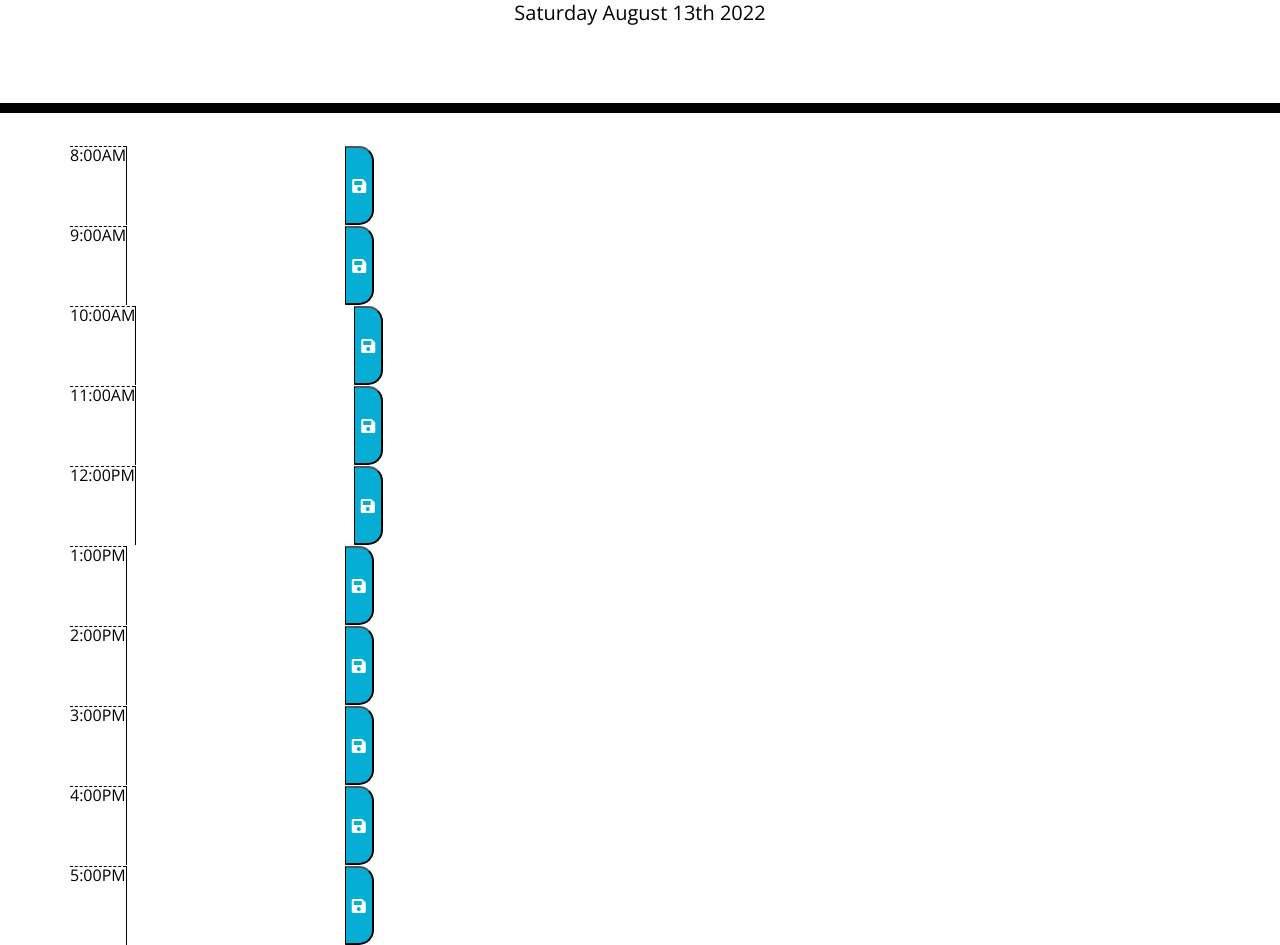
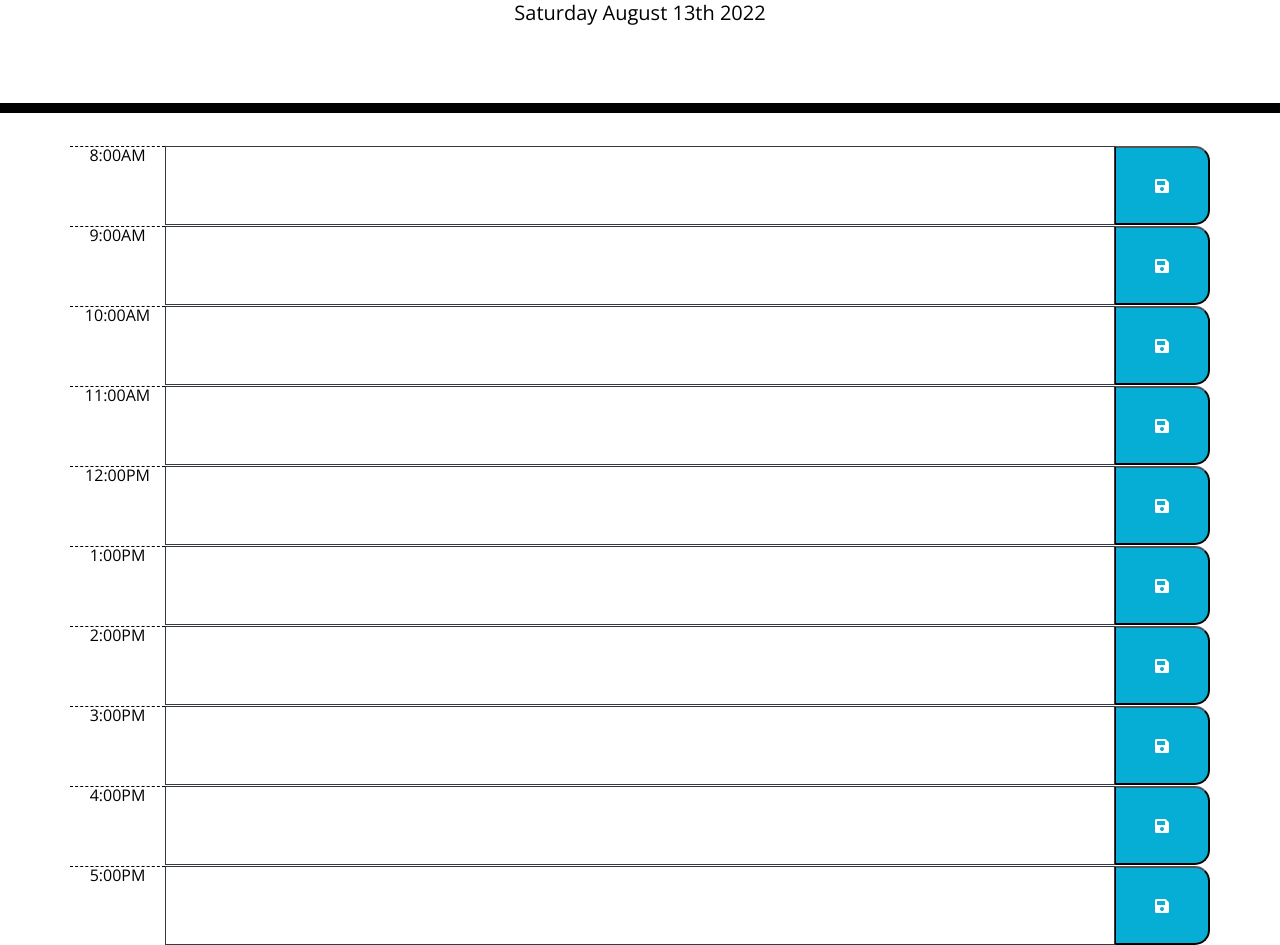
Before and after one commit to jlara65/work-day-scheduler, a plain HTML site: page index.html in a window 1280 px wide. Shown: the part 191-1136 px from the top of the page. Drawn offline with nearby package versions, Linux system fonts and the light colour scheme.

Commit message:
Added bootstrap columns, padding for left and right, border line on textarea

```diff
--- a/index.html
+++ b/index.html
@@ -4,20 +4,15 @@
     <meta charset="UTF-8" />
     <meta name="viewport" content="width=device-width, initial-scale=1.0" />
     <meta http-equiv="X-UA-Compatible" content="ie=edge" />
-    <link
-      rel="stylesheet"
-      href="https://stackpath.bootstrapcdn.com/bootstrap/4.3.1/css/bootstrap.min.css"
-    />
-    <link
-      rel="stylesheet"
-      href="https://use.fontawesome.com/releases/v5.8.1/css/all.css"
-      integrity="sha384-50oBUHEmvpQ+1lW4y57PTFmhCaXp0ML5d60M1M7uH2+nqUivzIebhndOJK28anvf"
-      crossorigin="anonymous"
-    />
-    <link
-      href="https://fonts.googleapis.com/css?family=Open+Sans&display=swap"
-      rel="stylesheet"
-    />
+
+    <!--Bootstrap link-->
+    <link rel="stylesheet" href="https://stackpath.bootstrapcdn.com/bootstrap/4.3.1/css/bootstrap.min.css" />
+
+    <!--fonts/icons link-->
+    <link rel="stylesheet" href="https://use.fontawesome.com/releases/v5.8.1/css/all.css" integrity="sha384-50oBUHEmvpQ+1lW4y57PTFmhCaXp0ML5d60M1M7uH2+nqUivzIebhndOJK28anvf" crossorigin="anonymous" />
+    <link href="https://fonts.googleapis.com/css?family=Open+Sans&display=swap" rel="stylesheet" />
+
+    <!--My CSS-->
     <link rel="stylesheet" href="./assets/css/style.css" />
     <title>Work Day Scheduler</title>
   </head>
@@ -31,60 +26,62 @@
     <div class="container">
       <!-- TimeBlocks go here -->
       <div class="row time-block">
-        <div class="hour">8:00AM</div>
-        <textarea class="description" id="08"></textarea>
-        <button class="saveBtn" id="btn08"><i class="fas fa-save"></i></button>
+        <div class="col-2 col-sm-1 hour px-1">8:00AM</div>
+        <textarea class="col-8 col-sm-10 description border border-dark" id="08"></textarea>
+        <button class="col-2 col-sm-1 saveBtn" id="btn08"><i class="fas fa-save"></i></button>
       </div>
       <div class="row time-block">
-        <div class="hour">9:00AM</div>
-        <textarea class="description" id="09"></textarea>
-        <button class="saveBtn" id="btn09"><i class="fas fa-save"></i></button>
+        <div class="col-2 col-sm-1 hour px-1">9:00AM</div>
+        <textarea class="col-8 col-sm-10 description border border-dark" id="09"></textarea>
+        <button class="col-2 col-sm-1 saveBtn" id="btn09"><i class="fas fa-save"></i></button>
       </div>
       <div class="row time-block">
-        <div class="hour">10:00AM</div>
-        <textarea class="description" id="10"></textarea>
-        <button class="saveBtn" id="btn10"><i class="fas fa-save"></i></button>
+        <div class="col-2 col-sm-1 hour px-1">10:00AM</div>
+        <textarea class="col-8 col-sm-10 description border border-dark" id="10"></textarea>
+        <button class="col-2 col-sm-1 saveBtn" id="btn10"><i class="fas fa-save"></i></button>
       </div>
       <div class="row time-block">
-        <div class="hour">11:00AM</div>
-        <textarea class="description" id="11"></textarea>
-        <button class="saveBtn" id="btn11"><i class="fas fa-save"></i></button>
+        <div class="col-2 col-sm-1 hour px-1">11:00AM</div>
+        <textarea class="col-8 col-sm-10 description border border-dark" id="11"></textarea>
+        <button class="col-2 col-sm-1 saveBtn" id="btn11"><i class="fas fa-save"></i></button>
       </div>
       <div class="row time-block">
-        <div class="hour">12:00PM</div>
-        <textarea class="description" id="12"></textarea>
-        <button class="saveBtn" id="btn12"><i class="fas fa-save"></i></button>
+        <div class="col-2 col-sm-1 hour px-1">12:00PM</div>
+        <textarea class="col-8 col-sm-10 description border border-dark" id="12"></textarea>
+        <button class="col-2 col-sm-1 saveBtn" id="btn12"><i class="fas fa-save"></i></button>
       </div>
       <div class="row time-block">
-        <div class="hour">1:00PM</div>
-        <textarea class="description" id="01"></textarea>
-        <button class="saveBtn" id="btn01"><i class="fas fa-save"></i></button>
+        <div class="col-2 col-sm-1 hour px-1">1:00PM</div>
+        <textarea class="col-8 col-sm-10 description border border-dark" id="01"></textarea>
+        <button class="col-2 col-sm-1 saveBtn" id="btn01"><i class="fas fa-save"></i></button>
       </div>
       <div class="row time-block">
-        <div class="hour">2:00PM</div>
-        <textarea class="description" id="02"></textarea>
-        <button class="saveBtn" id="btn02"><i class="fas fa-save"></i></button>
+        <div class="col-2 col-sm-1 hour px-1">2:00PM</div>
+        <textarea class="col-8 col-sm-10 description border border-dark" id="02"></textarea>
+        <button class="col-2 col-sm-1 saveBtn" id="btn02"><i class="fas fa-save"></i></button>
       </div>
       <div class="row time-block">
-        <div class="hour">3:00PM</div>
-        <textarea class="description" id="03"></textarea>
-        <button class="saveBtn" id="btn03"><i class="fas fa-save"></i></button>
+        <div class="col-2 col-sm-1 hour px-1">3:00PM</div>
+        <textarea class="col-8 col-sm-10 description border border-dark" id="03"></textarea>
+        <button class="col-2 col-sm-1 saveBtn" id="btn03"><i class="fas fa-save"></i></button>
       </div>
       <div class="row time-block">
-        <div class="hour">4:00PM</div>
-        <textarea class="description" id="04"></textarea>
-        <button class="saveBtn" id="btn04"><i class="fas fa-save"></i></button>
+        <div class="col-2 col-sm-1 hour px-1">4:00PM</div>
+        <textarea class="col-8 col-sm-10 description border border-dark" id="04"></textarea>
+        <button class="col-2 col-sm-1 saveBtn" id="btn04"><i class="fas fa-save"></i></button>
       </div>
       <div class="row time-block">
-        <div class="hour">5:00PM</div>
-        <textarea class="description" id="05"></textarea>
-        <button class="saveBtn" id="btn05"><i class="fas fa-save"></i></button>
+        <div class="col-2 col-sm-1 hour px-1">5:00PM</div>
+        <textarea class="col-8 col-sm-10 description border border-dark" id="05"></textarea>
+        <button class="col-2 col-sm-1 saveBtn" id="btn05"><i class="fas fa-save"></i></button>
       </div>
-
     </div>
 
+    <!--JQuery Script-->
     <script src="https://code.jquery.com/jquery-3.4.1.min.js"></script>
+    <!--Moment JS Script-->
     <script src="https://cdnjs.cloudflare.com/ajax/libs/moment.js/2.24.0/moment.min.js"></script>
+    <!--My JS Script-->
     <script src="./assets/js/script.js"></script>
   </body>
 </html>
```
Also changed, not shown: assets/css/style.css (line endings or trailing spaces).
